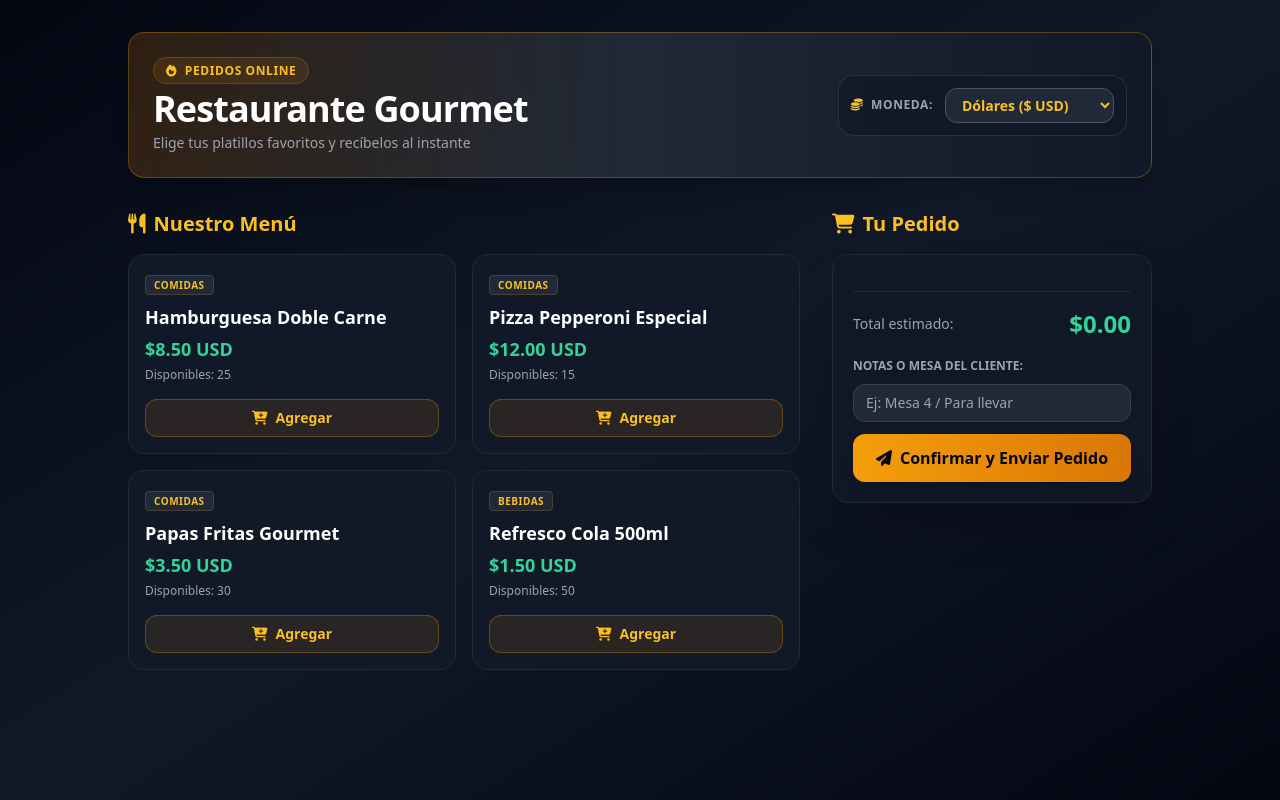
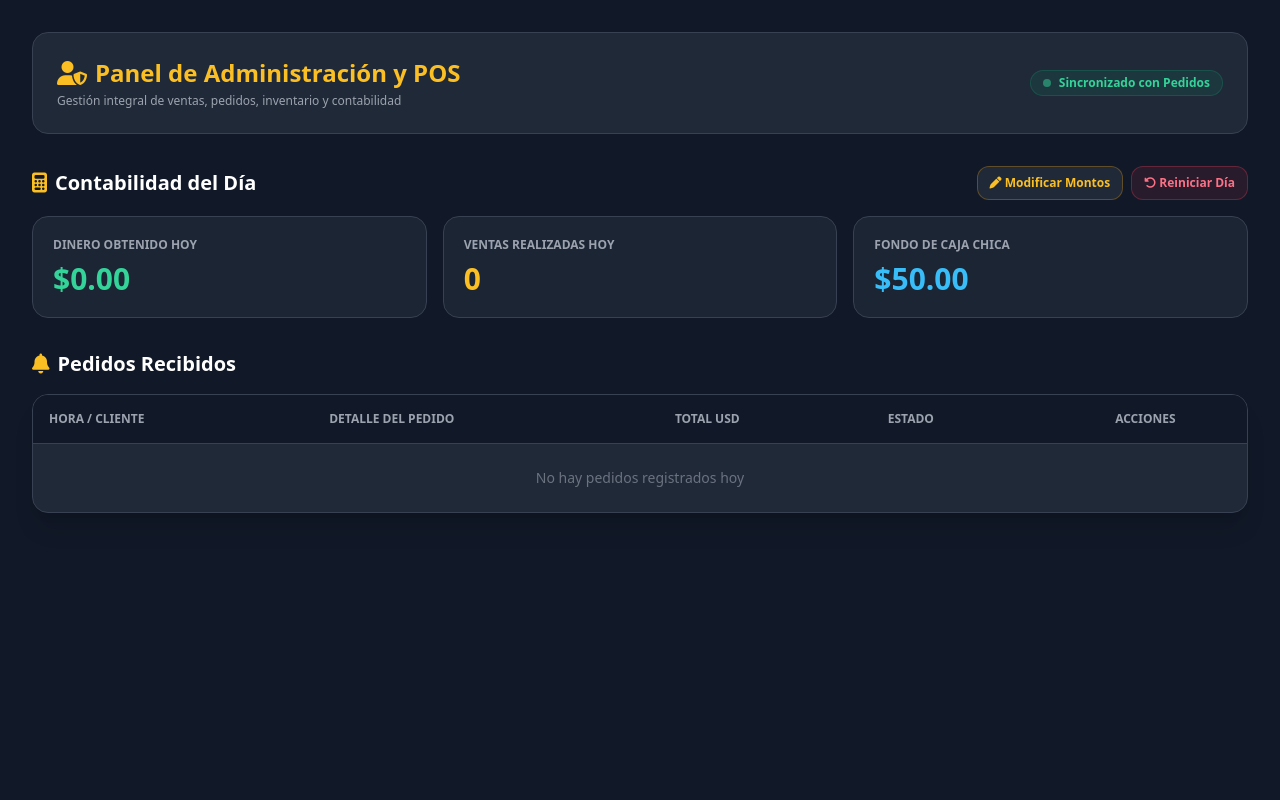
Before and after one commit to juanlacruz2008-png/JCburgers, a plain HTML site: page admin.html in a window 1280 px wide. Drawn offline with nearby package versions, Linux system fonts and the light colour scheme.

Commit message:
Limpieza y ajustes finales de estructura

```diff
--- a/admin.html
+++ b/admin.html
@@ -3,232 +3,204 @@
 <head>
     <meta charset="UTF-8">
     <meta name="viewport" content="width=device-width, initial-scale=1.0">
-    <title>Menú Digital - Restaurante</title>
+    <title>Panel de Administración - Restaurante</title>
     <script src="https://cdn.tailwindcss.com"></script>
+    <script src="https://cdn.jsdelivr.net/npm/chart.js"></script>
     <link rel="stylesheet" href="https://cdnjs.cloudflare.com/ajax/libs/font-awesome/6.4.0/css/all.min.css">
-    <style>
-        @keyframes fadeIn { from { opacity: 0; transform: translateY(8px); } to { opacity: 1; transform: translateY(0); } }
-        .animate-fade { animation: fadeIn 0.3s ease-out forwards; }
-    </style>
 </head>
-<body class="bg-gradient-to-br from-gray-950 via-gray-900 to-gray-950 text-white min-h-screen p-4 md:p-8">
+<body class="bg-gray-900 text-white min-h-screen p-4 md:p-8">
 
-    <div class="max-w-5xl mx-auto space-y-8">
+    <div class="max-w-7xl mx-auto space-y-8">
 
-        <!-- Encabezado -->
-        <header class="bg-gradient-to-r from-amber-600/20 via-gray-800 to-gray-900 p-6 rounded-2xl border border-amber-500/30 shadow-xl flex flex-col md:flex-row justify-between items-center gap-4">
-            <div class="text-center md:text-left">
-                <span class="bg-amber-500/10 text-amber-400 font-semibold px-3 py-1 rounded-full text-xs uppercase tracking-wider border border-amber-500/20">
-                    <i class="fa-solid fa-fire mr-1"></i> Pedidos Online
+        <!-- Encabezado Principal -->
+        <header class="bg-gray-800 p-6 rounded-2xl border border-gray-700 space-y-4">
+            <div class="flex flex-col md:flex-row justify-between items-start md:items-center gap-4">
+                <div>
+                    <h1 class="text-2xl font-bold text-amber-400 flex items-center gap-2">
+                        <i class="fa-solid fa-user-shield"></i> Panel de Administración y POS
+                    </h1>
+                    <p class="text-xs text-gray-400 mt-1">Gestión integral de ventas, pedidos, inventario y contabilidad</p>
+                </div>
+                <div class="flex items-center gap-2">
+                    <span class="bg-emerald-500/10 text-emerald-400 font-semibold px-3 py-1 rounded-full text-xs flex items-center gap-2 border border-emerald-500/20">
+                        <span class="w-2 h-2 rounded-full bg-emerald-400 animate-pulse"></span> Sincronizado con Pedidos
                     </span>
-                <h1 class="text-3xl md:text-4xl font-extrabold mt-2 text-white tracking-tight">Restaurante Gourmet</h1>
-                <p class="text-gray-400 text-sm mt-1">Elige tus platillos favoritos y recíbelos al instante</p>
                 </div>
-
-            <!-- Selector de Moneda -->
-            <div class="bg-gray-900/80 p-3 rounded-2xl border border-gray-700/60 flex items-center gap-3">
-                <span class="text-xs text-gray-400 font-bold uppercase tracking-wider"><i class="fa-solid fa-coins text-amber-400 mr-1"></i> Moneda:</span>
-                <select id="currency-select" onchange="changeCurrency()" class="bg-gray-800 text-amber-400 font-bold text-sm px-3 py-1.5 rounded-xl border border-gray-600 focus:outline-none focus:border-amber-500">
-                    <option value="USD">Dólares ($ USD)</option>
-                    <option value="COP">Pesos ($ COP)</option>
-                    <option value="VES">Bolívares (Bs VES)</option>
-                </select>
             </div>
         </header>
 
-        <div class="grid grid-cols-1 lg:grid-cols-3 gap-8">
-            <!-- Catálogo de Productos -->
-            <div class="lg:col-span-2 space-y-4">
-                <h2 class="text-xl font-bold flex items-center gap-2 text-amber-400">
-                    <i class="fa-solid fa-utensils"></i> Nuestro Menú
+        <!-- Métricas y Contabilidad -->
+        <section class="space-y-4">
+            <div class="flex flex-col md:flex-row justify-between items-start md:items-center gap-4">
+                <h2 class="text-xl font-bold text-white flex items-center gap-2">
+                    <i class="fa-solid fa-calculator text-amber-400"></i> Contabilidad del Día
                 </h2>
-                <div id="catalog-container" class="grid grid-cols-1 sm:grid-cols-2 gap-4">
-                    <!-- Productos renderizados dinámicamente -->
+                <div class="flex gap-2">
+                    <button onclick="modifyAmounts()" class="bg-gray-800 hover:bg-gray-700 text-amber-400 border border-amber-500/30 text-xs font-bold px-3 py-2 rounded-xl transition">
+                        <i class="fa-solid fa-pen"></i> Modificar Montos
+                    </button>
+                    <button onclick="resetDay()" class="bg-rose-500/10 hover:bg-rose-500/20 text-rose-400 border border-rose-500/30 text-xs font-bold px-3 py-2 rounded-xl transition">
+                        <i class="fa-solid fa-rotate-left"></i> Reiniciar Día
+                    </button>
                 </div>
             </div>
 
-            <!-- Carrito de Compras -->
-            <div class="space-y-4">
-                <h2 class="text-xl font-bold flex items-center gap-2 text-amber-400">
-                    <i class="fa-solid fa-cart-shopping"></i> Tu Pedido
-                </h2>
-                <div class="bg-gray-900/90 border border-gray-800 rounded-2xl p-5 shadow-2xl space-y-4 sticky top-6">
-                    <div id="cart-items" class="space-y-3 max-h-60 overflow-y-auto pr-1">
-                        <!-- Items del carrito -->
+            <div class="grid grid-cols-1 md:grid-cols-3 gap-4">
+                <div class="bg-gray-800/80 p-5 rounded-2xl border border-gray-700">
+                    <p class="text-xs font-bold text-gray-400 uppercase">Dinero Obtenido Hoy</p>
+                    <p id="total-revenue" class="text-3xl font-black text-emerald-400 mt-2">$0.00</p>
                 </div>
-
-                    <div class="border-t border-gray-800 pt-4 space-y-3">
-                        <div class="flex justify-between items-center text-gray-400 text-sm">
-                            <span>Total estimado:</span>
-                            <span id="cart-total" class="text-2xl font-black text-emerald-400">$0.00</span>
+                <div class="bg-gray-800/80 p-5 rounded-2xl border border-gray-700">
+                    <p class="text-xs font-bold text-gray-400 uppercase">Ventas Realizadas Hoy</p>
+                    <p id="total-sales-count" class="text-3xl font-black text-amber-400 mt-2">0</p>
                 </div>
-
-                        <div class="space-y-2">
-                            <label class="text-xs text-gray-400 font-semibold uppercase">Notas o Mesa del cliente:</label>
-                            <input type="text" id="client-info" placeholder="Ej: Mesa 4 / Para llevar" class="w-full bg-gray-800 text-sm border border-gray-700 rounded-xl px-3 py-2 text-white focus:outline-none focus:border-amber-500">
-                        </div>
-
-                        <button onclick="sendOrderToAPI()" class="w-full bg-gradient-to-r from-amber-500 to-amber-600 hover:from-amber-600 hover:to-amber-700 text-gray-950 font-black py-3 rounded-xl shadow-lg transition duration-200 transform hover:scale-[1.02] flex items-center justify-center gap-2">
-                            <i class="fa-solid fa-paper-plane"></i> Confirmar y Enviar Pedido
-                        </button>
+                <div class="bg-gray-800/80 p-5 rounded-2xl border border-gray-700">
+                    <p class="text-xs font-bold text-gray-400 uppercase">Fondo de Caja Chica</p>
+                    <p id="petty-cash" class="text-3xl font-black text-sky-400 mt-2">$50.00</p>
                 </div>
             </div>
+        </section>
+
+        <!-- Tabla de Pedidos en Vivo -->
+        <section class="space-y-4">
+            <h2 class="text-xl font-bold text-white flex items-center gap-2">
+                <i class="fa-solid fa-bell text-amber-400"></i> Pedidos Recibidos
+            </h2>
+            <div class="bg-gray-800 border border-gray-700 rounded-2xl overflow-hidden shadow-xl">
+                <div class="overflow-x-auto">
+                    <table class="w-full text-left text-sm text-gray-300">
+                        <thead class="bg-gray-900 text-gray-400 uppercase text-xs font-bold border-b border-gray-700">
+                            <tr>
+                                <th class="p-4">Hora / Cliente</th>
+                                <th class="p-4">Detalle del Pedido</th>
+                                <th class="p-4">Total USD</th>
+                                <th class="p-4">Estado</th>
+                                <th class="p-4 text-center">Acciones</th>
+                            </tr>
+                        </thead>
+                        <tbody id="orders-table-body" class="divide-y divide-gray-700/50">
+                            <!-- Pedidos dinámicos -->
+                        </tbody>
+                    </table>
                 </div>
             </div>
+        </section>
+
     </div>
 
     <script>
-        const defaultMenu = [
-            { id: 1, name: "Hamburguesa Doble Carne", price: 8.50, category: "Comidas", stock: 25 },
-            { id: 2, name: "Pizza Pepperoni Especial", price: 12.00, category: "Comidas", stock: 15 },
-            { id: 3, name: "Papas Fritas Gourmet", price: 3.50, category: "Comidas", stock: 30 },
-            { id: 4, name: "Refresco Cola 500ml", price: 1.50, category: "Bebidas", stock: 50 }
-        ];
-
-        let inventory = [];
-        let cart = [];
-        let currentCurrency = 'USD';
-        const rates = { USD: 1, COP: 4100, VES: 36.5 };
-
-        // Canal de transmisión para sincronización en vivo
         const apiChannel = new BroadcastChannel('restaurante_api_channel');
 
-        function loadInventory() {
-            const stored = localStorage.getItem('rest_inventory');
-            inventory = stored ? JSON.parse(stored) : defaultMenu;
-            renderCatalog();
+        // Estado y Persistencia
+        let revenue = Number(localStorage.getItem('rest_revenue')) || 0.00;
+        let salesCount = Number(localStorage.getItem('rest_salesCount')) || 0;
+        let pettyCash = Number(localStorage.getItem('rest_pettyCash')) || 50.00;
+        let orders = JSON.parse(localStorage.getItem('rest_orders')) || [];
+
+        function saveState() {
+            localStorage.setItem('rest_revenue', revenue);
+            localStorage.setItem('rest_salesCount', salesCount);
+            localStorage.setItem('rest_pettyCash', pettyCash);
+            localStorage.setItem('rest_orders', JSON.stringify(orders));
+            updateUI();
         }
 
-        function formatPrice(usdPrice) {
-            if (currentCurrency === 'COP') return `$${(usdPrice * rates.COP).toLocaleString()} COP`;
-            if (currentCurrency === 'VES') return `Bs ${(usdPrice * rates.VES).toFixed(2)}`;
-            return `$${usdPrice.toFixed(2)} USD`;
+        function updateUI() {
+            document.getElementById('total-revenue').innerText = `$${revenue.toFixed(2)}`;
+            document.getElementById('total-sales-count').innerText = salesCount;
+            document.getElementById('petty-cash').innerText = `$${pettyCash.toFixed(2)}`;
+            renderOrders();
         }
 
-        function changeCurrency() {
-            currentCurrency = document.getElementById('currency-select').value;
-            renderCatalog();
-            renderCart();
+        function renderOrders() {
+            const tbody = document.getElementById('orders-table-body');
+            if (orders.length === 0) {
+                tbody.innerHTML = '<tr><td colspan="5" class="p-6 text-center text-gray-500">No hay pedidos registrados hoy</td></tr>';
+                return;
             }
 
-        function renderCatalog() {
-            const container = document.getElementById('catalog-container');
-            container.innerHTML = inventory.map(item => `
-                <div class="bg-gray-900 border border-gray-800 rounded-2xl p-4 flex flex-col justify-between hover:border-gray-700 transition">
-                    <div>
-                        <span class="text-[10px] font-bold uppercase tracking-wider px-2 py-0.5 rounded bg-gray-800 text-amber-400 border border-amber-500/20">${item.category}</span>
-                        <h3 class="font-bold text-lg mt-2 text-white">${item.name}</h3>
-                        <p class="text-emerald-400 font-extrabold text-lg mt-1">${formatPrice(item.price)}</p>
-                        <p class="text-xs text-gray-400 mt-1">Disponibles: ${item.stock}</p>
-                    </div>
-                    <button onclick="addToCart(${item.id})" class="mt-4 w-full bg-amber-500/10 hover:bg-amber-500/20 text-amber-400 font-bold py-2 rounded-xl border border-amber-500/30 transition flex items-center justify-center gap-2 text-sm">
-                        <i class="fa-solid fa-cart-plus"></i> Agregar
+            tbody.innerHTML = orders.slice().reverse().map(order => `
+                <tr class="hover:bg-gray-750 transition">
+                    <td class="p-4">
+                        <div class="font-bold text-white">${order.client}</div>
+                        <div class="text-xs text-gray-400"><i class="fa-regular fa-clock mr-1"></i>${order.time}</div>
+                    </td>
+                    <td class="p-4">
+                        <ul class="text-xs space-y-1">
+                            ${order.items.map(i => `<li class="text-gray-300">• ${i.name} <b class="text-amber-400">x${i.qty}</b></li>`).join('')}
+                        </ul>
+                    </td>
+                    <td class="p-4 font-black text-emerald-400 text-base">$${order.total.toFixed(2)}</td>
+                    <td class="p-4">
+                        <span class="px-2.5 py-1 rounded-full text-xs font-bold border ${getStatusBadge(order.status)}">
+                            ${order.status}
+                        </span>
+                    </td>
+                    <td class="p-4 text-center">
+                        ${order.status === 'Pendiente' ? `
+                            <button onclick="completeOrder(${order.id})" class="bg-emerald-500/20 hover:bg-emerald-500/30 text-emerald-400 border border-emerald-500/40 text-xs font-bold px-3 py-1.5 rounded-lg transition">
+                                <i class="fa-solid fa-check mr-1"></i> Cobrar y Entregar
                             </button>
-                </div>
+                        ` : '<span class="text-xs text-gray-500 font-bold"><i class="fa-solid fa-circle-check text-emerald-500 mr-1"></i> Completado</span>'}
+                    </td>
+                </tr>
             `).join('');
         }
 
-        function addToCart(id) {
-            const item = inventory.find(p => p.id === id);
-            if (!item || item.stock <= 0) return alert('Producto agotado');
-
-            const cartItem = cart.find(c => c.id === id);
-            if (cartItem) {
-                cartItem.qty++;
-            } else {
-                cart.push({ ...item, qty: 1 });
-            }
-            renderCart();
+        function getStatusBadge(status) {
+            if (status === 'Completado') return 'bg-emerald-500/10 text-emerald-400 border-emerald-500/30';
+            return 'bg-amber-500/10 text-amber-400 border-amber-500/30 animate-pulse';
         }
 
-        function renderCart() {
-            const container = document.getElementById('cart-items');
-            if (cart.length === 0) {
-                container.innerHTML = '<p class="text-gray-500 text-sm text-center py-4">Tu carrito está vacío</p>';
-                document.getElementById('cart-total').innerText = formatPrice(0);
-                return;
+        function completeOrder(id) {
+            const order = orders.find(o => o.id === id);
+            if (!order || order.status === 'Completado') return;
+
+            order.status = 'Completado';
+            revenue += order.total;
+            salesCount++;
+
+            saveState();
         }
 
-            let totalUSD = 0;
-            container.innerHTML = cart.map(item => {
-                totalUSD += item.price * item.qty;
-                return `
-                    <div class="flex justify-between items-center bg-gray-800/50 p-2.5 rounded-xl border border-gray-700/50">
-                        <div>
-                            <p class="font-semibold text-sm text-white">${item.name}</p>
-                            <p class="text-xs text-emerald-400 font-bold">${formatPrice(item.price)} x ${item.qty}</p>
-                        </div>
-                        <div class="flex items-center gap-1">
-                            <button onclick="changeQty(${item.id}, -1)" class="w-6 h-6 bg-gray-700 text-white rounded-lg flex items-center justify-center text-xs font-bold">-</button>
-                            <span class="text-xs font-bold px-1">${item.qty}</span>
-                            <button onclick="changeQty(${item.id}, 1)" class="w-6 h-6 bg-gray-700 text-white rounded-lg flex items-center justify-center text-xs font-bold">+</button>
-                        </div>
-                    </div>
-                `;
-            }).join('');
+        function modifyAmounts() {
+            const newRevenue = prompt('Nuevo total acumulado ($ USD):', revenue);
+            if (newRevenue !== null && !isNaN(newRevenue)) revenue = parseFloat(newRevenue);
 
-            document.getElementById('cart-total').innerText = formatPrice(totalUSD);
+            const newSales = prompt('Nueva cantidad de ventas hoy:', salesCount);
+            if (newSales !== null && !isNaN(newSales)) salesCount = parseInt(newSales);
+
+            saveState();
         }
 
-        function changeQty(id, delta) {
-            const item = cart.find(c => c.id === id);
-            if (!item) return;
-            item.qty += delta;
-            if (item.qty <= 0) {
-                cart = cart.filter(c => c.id !== id);
+        function resetDay() {
+            if (confirm('¿Seguro que deseas reiniciar los contadores y limpiar pedidos del día?')) {
+                revenue = 0.00;
+                salesCount = 0;
+                orders = [];
+                saveState();
             }
-            renderCart();
         }
 
-        function sendOrderToAPI() {
-            if (cart.length === 0) return alert('El carrito está vacío');
-
-            const info = document.getElementById('client-info').value.trim() || 'Cliente General';
-            const totalUSD = cart.reduce((acc, item) => acc + (item.price * item.qty), 0);
-
-            const newOrder = {
-                id: Date.now(),
-                client: info,
-                currency: currentCurrency,
-                items: [...cart],
-                total: totalUSD,
-                time: new Date().toLocaleTimeString([], { hour: '2-digit', minute: '2-digit' }),
-                status: 'Pendiente'
-            };
-
-            // 1. Enviar por canal en vivo
-            apiChannel.postMessage({ type: 'NEW_ORDER', payload: newOrder });
-
-            // 2. Guardar en localStorage sincronizado
-            let currentOrders = JSON.parse(localStorage.getItem('rest_orders')) || [];
-            currentOrders.push(newOrder);
-            localStorage.setItem('rest_orders', JSON.stringify(currentOrders));
-
-            // 3. Disparador de evento para otras pestañas
-            localStorage.setItem('rest_last_order_trigger', JSON.stringify({ timestamp: Date.now() }));
-
-            alert('¡Pedido enviado con éxito a la caja!');
-            cart = [];
-            document.getElementById('client-info').value = '';
-            renderCart();
-        }
-
-        // Escuchar si el Admin actualiza inventarios
+        // Escuchar nuevos pedidos en tiempo real por el canal BroadcastChannel
         apiChannel.onmessage = (event) => {
-            if (event.data.type === 'INVENTORY_UPDATED') {
-                inventory = event.data.payload;
-                renderCatalog();
+            if (event.data.type === 'NEW_ORDER') {
+                orders.push(event.data.payload);
+                saveState();
             }
         };
 
         // Escuchar cambios de localStorage en otras pestañas
         window.addEventListener('storage', (e) => {
-            if (e.key === 'rest_inventory') {
-                loadInventory();
+            if (e.key === 'rest_orders' || e.key === 'rest_last_order_trigger') {
+                orders = JSON.parse(localStorage.getItem('rest_orders')) || [];
+                revenue = Number(localStorage.getItem('rest_revenue')) || 0.00;
+                salesCount = Number(localStorage.getItem('rest_salesCount')) || 0;
+                updateUI();
             }
         });
 
-        loadInventory();
+        updateUI();
     </script>
 </body>
 </html>
```
Lines whose indentation alone changed are shown as unchanged.
